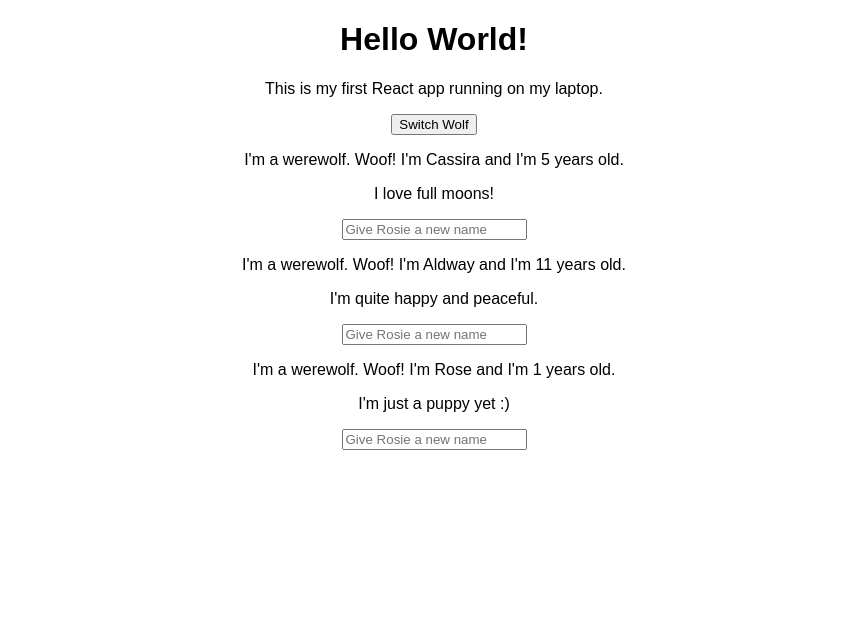
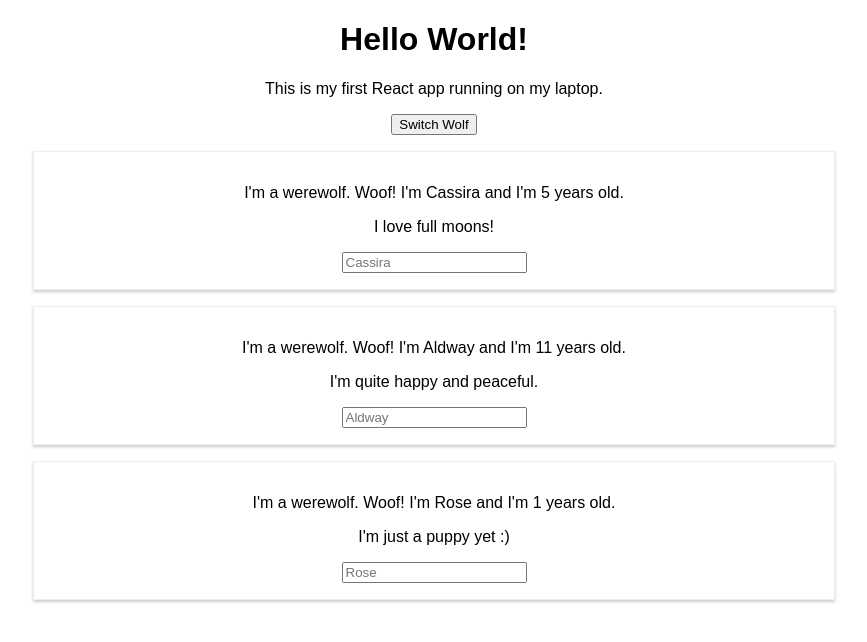
Before and after one commit to GreywindGit/ReactDemo, a React (Create React App) app: page / in a window 1280 px wide. Shown: the top 642 px of the page, without its empty margins (206-1073 px from the left). Built offline with nearby package versions, Linux system fonts and the light colour scheme.

Commit message:
Add css to Person class

```diff
--- /dev/null
+++ b/src/Person/Person.css
@@ -0,0 +1,8 @@
+.Person {
+    width: 60%;
+    margin: 16px auto;
+    border: 1px solid #eee;
+    box-shadow: 0 2px 3px #ccc;
+    padding: 16px;
+    text-align: center;
+}
--- a/src/Person/Person.js
+++ b/src/Person/Person.js
@@ -1,11 +1,12 @@
 import React from 'react';
+import './Person.css';
 
 const person = (props) => {
     return (
-        <div>
+        <div className="Person">
             <p onClick={props.click}>I'm a werewolf. Woof! I'm {props.name} and I'm {props.age} years old.</p>
             <p>{props.children}</p>
-            <input type="text" placeholder="Give Rosie a new name" onChange={props.changename} />
+            <input type="text" placeholder={props.name} onChange={props.changename} />
         </div>
     )
 }
```
